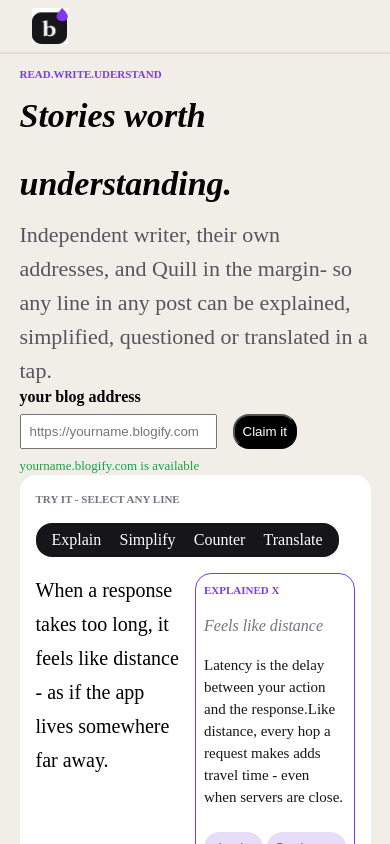
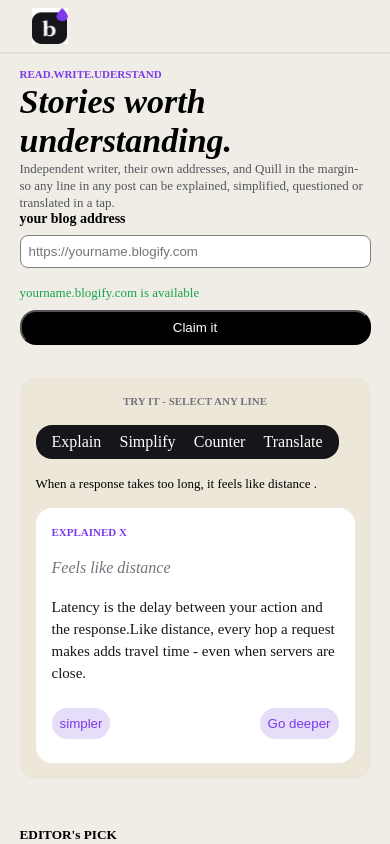
Before and after one commit to sahiba2503/currentProject, a React (Vite) app in the folder vite-project/: page / in a window 390 px wide. Shown: the top 844 px of the page. Built offline with nearby package versions, Linux system fonts and the light colour scheme.

Commit message:
make mobile screen responsive

```diff
--- a/vite-project/src/component/BlogyNavlist.jsx
+++ b/vite-project/src/component/BlogyNavlist.jsx
@@ -13,10 +13,11 @@ function BlogyNavlist() {
              <div className="navListCon">
              <ul>
              <li>About</li>
-             <li>Writer guidelines</li>
+             <li className="navlistitem">Writer</li>
+             <li>Guidelines</li>
              <li>Privacy</li>
              <li>Terms</li>
-             <li>Status</li>
+             <li className="navlistitem">Status</li>
              </ul>
              </div>
              <div className="navlistMode">
--- a/vite-project/src/component/Storiesworth.jsx
+++ b/vite-project/src/component/Storiesworth.jsx
@@ -12,9 +12,11 @@ function Storiesworth() {
               or translated in a tap.
             </p>
             <h4>your blog address</h4>
+            <div className="yourblogcon">
             <input type='text' placeholder='https://yourname.blogify.com' />
+             <h6>yourname.blogify.com is available</h6>
             <button>Claim it</button>
-            <h6>yourname.blogify.com is available</h6>
+           </div>
           </div>
           <div className='tryItContainer'>
             <h6>TRY IT - SELECT ANY LINE</h6>
@@ -27,8 +29,8 @@ function Storiesworth() {
             <div className='feelContainer'>
               <div className='feelDetailContent'>
                 <p>
-                  When a response takes too long, it feels like distance - as if
-                  the app lives somewhere far away.
+                  When a response takes too long, it feels like distance .<strong> as if
+                  the app lives somewhere far away.</strong>
                 </p>
               </div>
 
--- a/vite-project/src/component/auth.css
+++ b/vite-project/src/component/auth.css
@@ -803,7 +803,7 @@ gap:0.5rem;
     /* border: 1px solid blue; */
     display: flex;
     flex-direction: row;
-    justify-content: space-between;
+
     list-style: none;
 }
 .navlistMode ul li{
@@ -855,9 +855,38 @@ gap:0.5rem;
             }
             .storiesContainer h1{
                font-size: 34px;
+               line-height: 39px;
+            }
+            .storiesContainer p{
+                font-size: 13px;
+                line-height: 17px;
+            }
+            .storiesContainer h4{
+               font-size: 14px;
+            }
+            .storiesContainer input{
+                border-radius: 0.5rem;
+                border: 1px solid grey;
+            }
+            .yourblogcon{
+                /* border: 1px solid blue; */
+                display: flex;
+                flex-direction: column;
+                justify-content: left;
+                gap:0.5rem;
+            }
+            .yourblogcon button{
+                margin: 0;
             }
             .tryItContainer{
                 width: 100%;
+                background-color: #ede7d9;
+                margin-top: 2rem;
+                display: flex;
+                flex-direction:column ;
+            }
+            .tryItContainer h6{
+                text-align: center;
             }
             .letencyContent{
                 width: 100%;
@@ -884,16 +913,18 @@ gap:0.5rem;
             font-size: 11px;
            }
            .navListCon{
-            width: 100%;
+            width: 75%;
             margin: 1rem 0;
            }
            .navListCon ul li{
              font-size: 12px;
            }
            .navlistMode{
-            border: 1px solid;
-            width: 100%;
+            width: 75%;
 
+           }
+           .navlistMode ul {
+               justify-content: space-between;
            }
            .homeContainer{
             width: 100%;
@@ -925,4 +956,31 @@ gap:0.5rem;
  display: flex;
  margin-top: 2rem;
 }
+.navlistitem{
+    display: none;
 }
+.feelContainer{
+    display: block;
+
+}
+.feelContainer .feelDetailContent{
+    width: 100%;
+    }
+    .feelDetailContent p{
+        font-size: 13px;
+        line-height: 17px;
+    }
+    .feelDetailContent  strong{
+        display: none;
+    }
+    .feelContainer .explainedContainer{
+        width: 100%;
+        padding: 1rem;
+         border: none;
+         background-color: white;
+         margin-top: 1rem;
+    }
+    body{
+        background-color: #efede6;
+    }
+}
```
